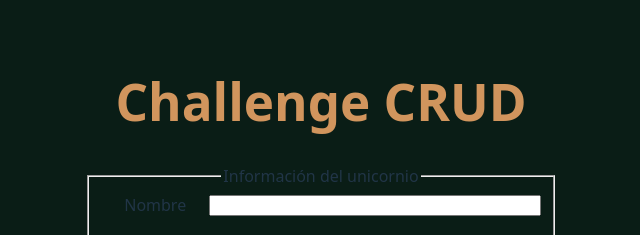
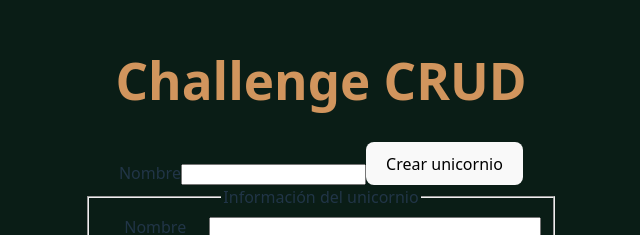
Before and after one commit to gonzalo-toledo/crud-challenge, a React (Vite) app in the folder crud-challenge/: page /unicornios in a window 1280 px wide. Shown: the part 115-350 px from the top of the page, without its empty margins (319-959 px from the left). Built offline with nearby package versions, Linux system fonts and the light colour scheme; no server answers.

Commit message:
instalacion-estructura Formik y Yup

```diff
--- a/crud-challenge/package.json
+++ b/crud-challenge/package.json
@@ -10,10 +10,12 @@
     "preview": "vite preview"
   },
   "dependencies": {
+    "formik": "^2.4.6",
     "primereact": "^10.9.4",
     "react": "^19.0.0",
     "react-dom": "^19.0.0",
-    "react-router-dom": "^7.5.1"
+    "react-router-dom": "^7.5.1",
+    "yup": "^1.6.1"
   },
   "devDependencies": {
     "@eslint/js": "^9.21.0",
--- a/crud-challenge/src/layouts/unicorns/UnicornsView.jsx
+++ b/crud-challenge/src/layouts/unicorns/UnicornsView.jsx
@@ -1,11 +1,41 @@
 import React, { Fragment } from "react";
 import { DataTable } from 'primereact/datatable';
 import { Column } from 'primereact/column';
-import { Button } from 'primereact/button';
+// import { Button } from 'primereact/button';
 import { Toast } from 'primereact/toast';
 import { InputText } from 'primereact/inputtext';
 import { InputNumber } from 'primereact/inputnumber';
 import { useState } from "react";
+
+// importar:
+import {Formik, Form, Field, ErrorMessage} from 'formik';
+import * as Yup from 'yup';
+import { Button } from "primereact/button";
+
+//primero definir initialValues
+const initialValues = {
+    name: '',
+    color: '',
+    age: 0,
+    power: ''
+
+}
+
+// definir el esquema de validacion
+const validationSchema = Yup.object().shape({
+    name: Yup
+        .string()
+        .min(2, 'El nombre es muy corto')
+        .max(50, 'El nombre es muy largo')
+        .required('El nombre es requerido'),
+});
+
+
+const onSubmit = (values) => {
+    console.log('Formulario del formikenviado:', values);
+};
+
+
 
 const UnicornsView = ({
     unicorns,
@@ -70,6 +100,25 @@ const UnicornsView = ({
             <Toast ref={toast} />
             <h1>Challenge CRUD</h1>
             {/* Formulario de creación */}
+
+            <Formik
+            initialValues={initialValues}
+            validationSchema={validationSchema}
+            onSubmit={onSubmit}
+            >
+                <Form>
+                    <label htmlFor="">Nombre</label>
+                    {/* input de texto */}
+                    <Field name="name" type="text" />
+                    {/* mostrar el error */}
+                    <ErrorMessage name="name" component="div" />
+                    {/* Boton de envio al ser tipo submit va usar la funcion onSubmit*/}
+                    <Button label="Crear unicornio" type="submit"></Button>
+
+                </Form>
+
+            </Formik>
+
             <div className="p-card p-mb-4 p-p-4">
                 <form onSubmit={handleCreate}>
     <fieldset>
```
Also changed, not shown: 1 other file (tests, documents, lock files or other folders).
